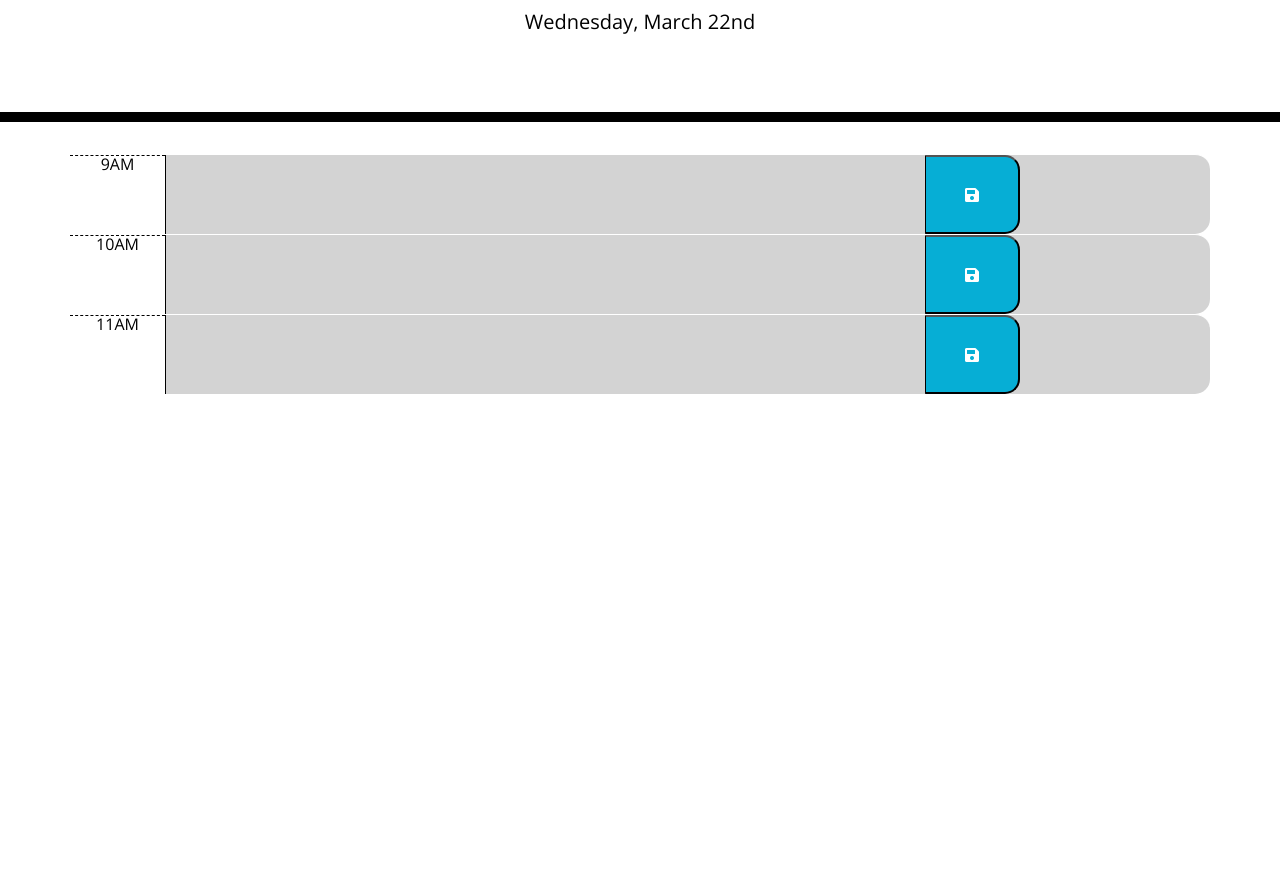
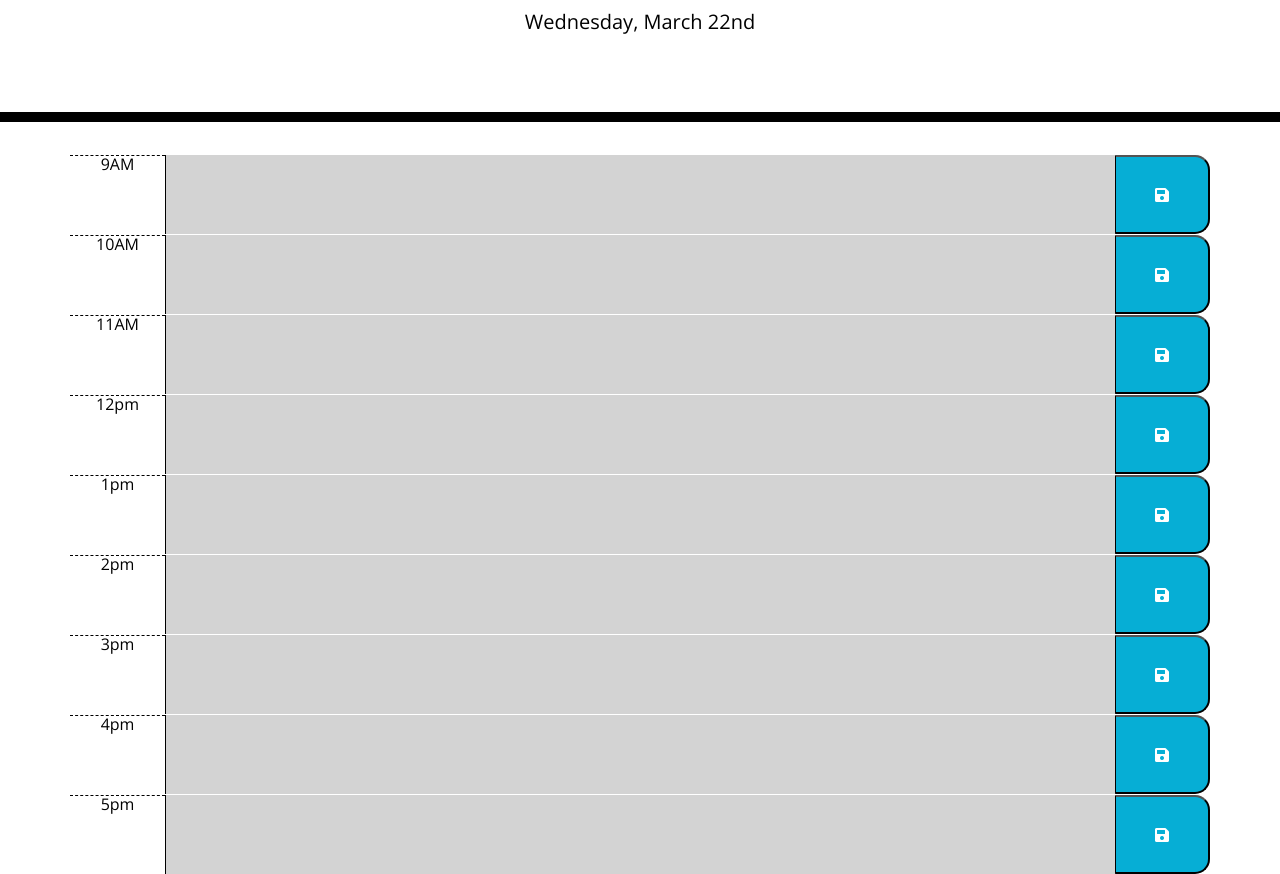
Before and after one commit to 42-djc/Module-7-Workdayplanner, a plain HTML site: page starter/index.html in a window 1280 px wide. Shown: the part 182-1056 px from the top of the page. Before the commit the page ends 800 px from the top, so only its background shows below. Drawn offline with nearby package versions, Linux system fonts and the light colour scheme.

Commit message:
added all hours and corrected description column width

```diff
--- a/starter/index.html
+++ b/starter/index.html
@@ -32,19 +32,49 @@
       <!-- Timeblocks go here -->
       <div class="row time-block" id="9am">
         <div class="col-1 hour">9AM</div>
-        <textarea class="col-8 description"></textarea>
+        <textarea class="col-10 description"></textarea>
         <button class="col-1 saveBtn" date-time="9am"><i class="fas fa-save"></i></button>
       </div>
 
     <div class="row time-block" id="10am">
       <div class="col-1 hour">10AM</div>
-      <textarea class="col-8 description"></textarea>
+      <textarea class="col-10 description"></textarea>
       <button class="col-1 saveBtn" date-time="10am"><i class="fas fa-save"></i></button>
     </div>
     <div class="row time-block" id="11am">
     <div class="col-1 hour">11AM</div>
-    <textarea class="col-8 description"></textarea>
+    <textarea class="col-10 description"></textarea>
     <button class="col-1 saveBtn" date-time="11am"><i class="fas fa-save"></i></button>
+  </div>
+  <div class="row time-block" id="12pm">
+    <div class="col-1 hour">12pm</div>
+    <textarea class="col-10 description"></textarea>
+    <button class="col-1 saveBtn" date-time="12pm"><i class="fas fa-save"></i></button>
+  </div>
+  <div class="row time-block" id="1pm">
+    <div class="col-1 hour">1pm</div>
+    <textarea class="col-10 description"></textarea>
+    <button class="col-1 saveBtn" date-time="1pm"><i class="fas fa-save"></i></button>
+  </div>
+  <div class="row time-block" id="2pm">
+    <div class="col-1 hour">2pm</div>
+    <textarea class="col-10 description"></textarea>
+    <button class="col-1 saveBtn" date-time="2pm"><i class="fas fa-save"></i></button>
+  </div>
+  <div class="row time-block" id="3pm">
+    <div class="col-1 hour">3pm</div>
+    <textarea class="col-10 description"></textarea>
+    <button class="col-1 saveBtn" date-time="3pm"><i class="fas fa-save"></i></button>
+  </div>
+  <div class="row time-block" id="4pm">
+    <div class="col-1 hour">4pm</div>
+    <textarea class="col-10 description"></textarea>
+    <button class="col-1 saveBtn" date-time="4pm"><i class="fas fa-save"></i></button>
+  </div>
+  <div class="row time-block" id="5pm">
+    <div class="col-1 hour">5pm</div>
+    <textarea class="col-10 description"></textarea>
+    <button class="col-1 saveBtn" date-time="5pm"><i class="fas fa-save"></i></button>
   </div>
 </div>
 
--- a/starter/script.js
+++ b/starter/script.js
@@ -12,6 +12,7 @@ $("#currentDay").text(currentDate);
     console.log(localStorage);
   });
 
+  // Function to loop over time blocks, compare hour vs current hour and add CSS classes
   function colourCode() {
     let currentHour = moment().hour();
     console.log(currentHour);
@@ -33,3 +34,5 @@ $("#currentDay").text(currentDate);
   colourCode();
 
   $("#9am .description").val(localStorage.getItem("9am"));
+  $("#10am .description").val(localStorage.getItem("10am"));
+  $("#11am .description").val(localStorage.getItem("11am"));
```
